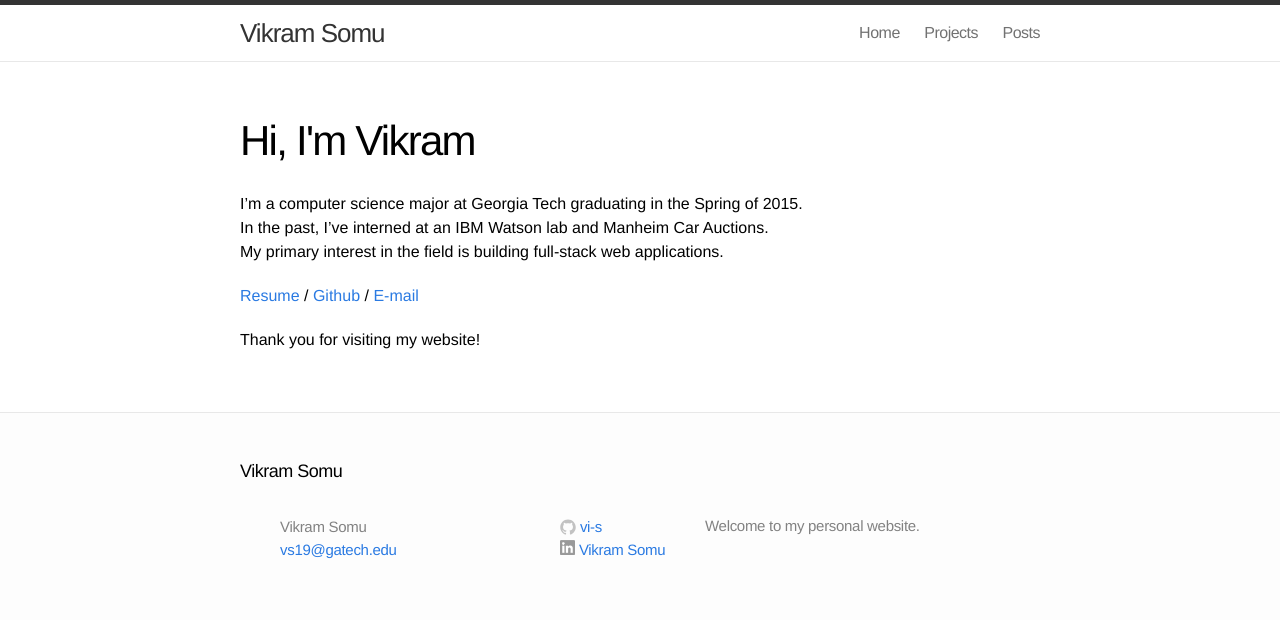
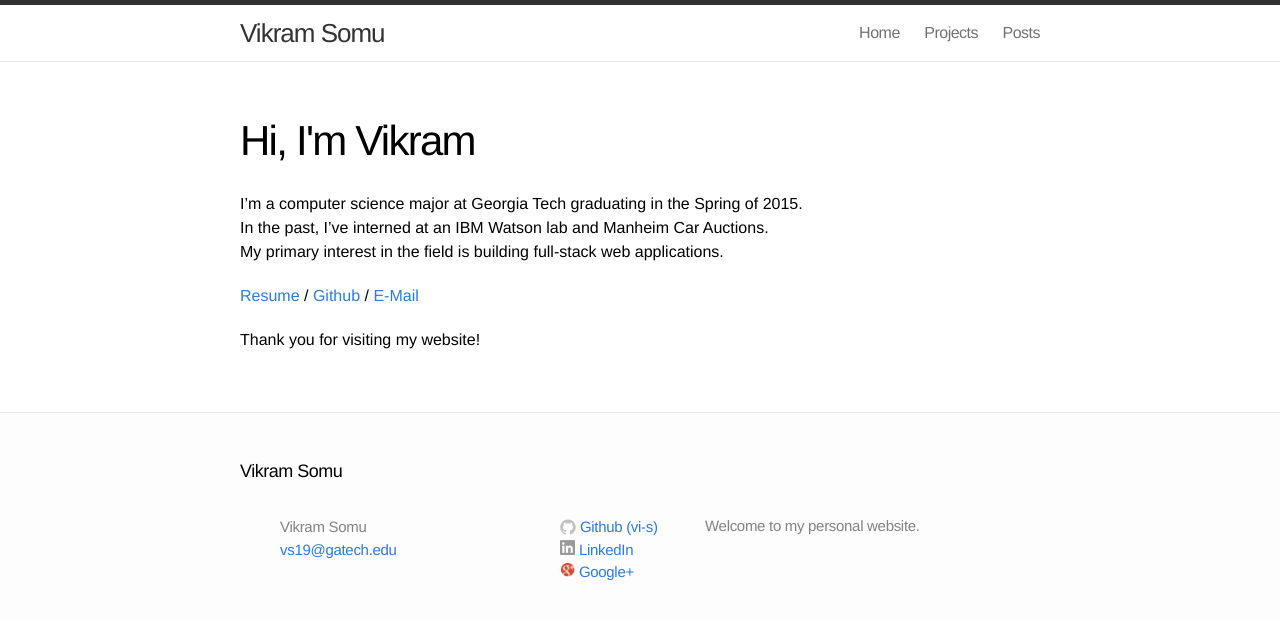
Before and after one commit to vi-s/vi-s.github.io, a Jekyll site: the page built from index.md, in a window 1280 px wide. Shown: the top 620 px of the page. Built offline with Jekyll 4.4.1, drawn with Linux system fonts in a browser that asks for light colours.

Commit message:
added google+

```diff
--- a/_includes/footer.html
+++ b/_includes/footer.html
@@ -29,7 +29,7 @@
                 c0,0.208,0.14,0.449,0.534,0.373c3.081-1.028,5.302-3.935,5.302-7.362C15.76,3.906,12.285,0.431,7.999,0.431z"/>
               </svg>
             </span>
-            <span class="username">{{ site.github_user }}</span>
+            <span class="username">Github ({{ site.github_user }})</span>
           </a>
         </li>
         <li>
@@ -37,9 +37,19 @@
             <span class="icon twitter">
                 <img style="max-width:15px;max-height:15px;" src="/images/linkedin_icon.png"></img>
             </span>
-            <span class="username">Vikram Somu</span>
+            <span class="username">LinkedIn</span>
           </a>
         </li>
+        <li>
+          <a href="https://plus.google.com/+VikramSomu">
+            <span class="icon twitter">
+                <img style="max-width:15px;max-height:15px;" src="/images/plus_icon.png"></img>
+            </span>
+            <span class="username">Google+</span>
+          </a>
+        </li>
+
+
 <!--         <li>
           <a href="https://twitter.com/">
             <span class="icon twitter">
--- a/index.md
+++ b/index.md
@@ -7,7 +7,7 @@ I'm a computer science major at Georgia Tech graduating in the Spring of 2015.
 In the past, I've interned at an IBM Watson lab and Manheim Car Auctions.
 My primary interest in the field is building full-stack web applications.
 
-[Resume](/Resume.pdf) / [Github][github] / [E-mail](mailto:vs19@gatech.edu)
+[Resume](/Resume.pdf) / [Github][github] / [E-Mail](mailto:vs19@gatech.edu)
 
 Thank you for visiting my website!
 
```
Also changed, not shown: projects.md (+2 -2 lines), images/plus_icon.png (added).
